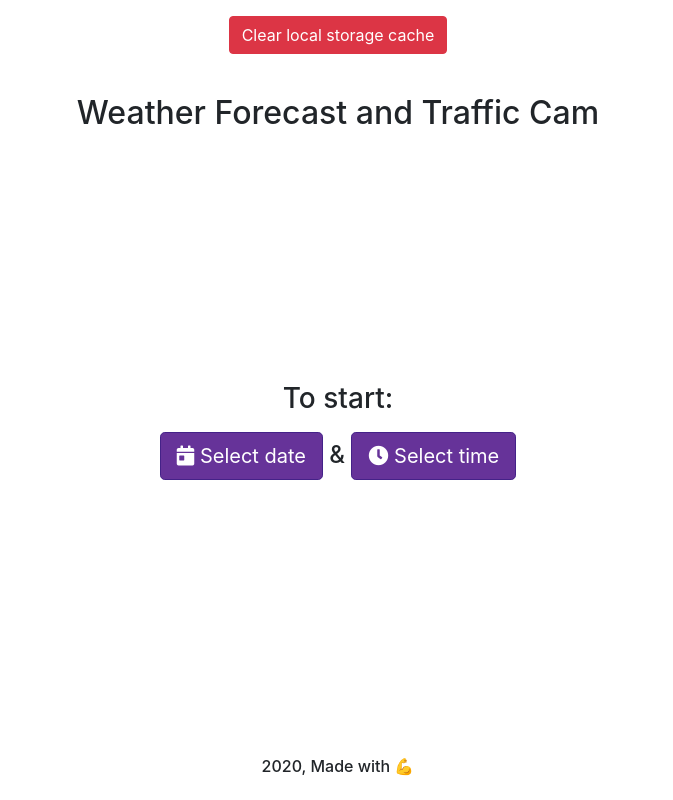
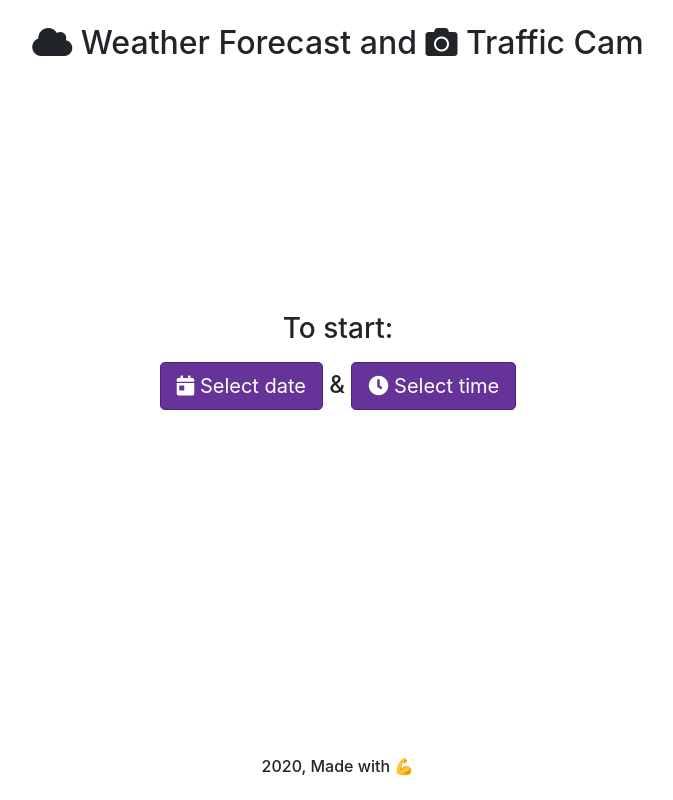
Before and after one commit to jokarz/weather-forecast-traffic-cam, a React (Create React App) app: page / in a window 1280 px wide. Shown: the whole page, without its empty margins (302-975 px from the left). Built offline with nearby package versions, Linux system fonts and the light colour scheme.

Commit message:
Added sorting of results in the same route based on area

```diff
--- a/src/components/pages/main/index.js
+++ b/src/components/pages/main/index.js
@@ -7,15 +7,14 @@ import Locationpicker from "../../organisms/locationpicker";
 import Modal from "../../molecules/modal";
 
 import { getDateString, getTimeString } from "../../../util/dateToString";
-import { lookupCache, updateCache, clearCache } from "../../../util/cacheGeo";
+import { lookupCache, updateCache } from "../../../util/cacheGeo";
 
 import {
   processTrafficData,
   processWeatherData,
   joinData,
   processReverseGeoCode,
-  gmapGeoCode,
-  onemapGeoCode
+  gmapGeoCode
 } from "./processResData";
 
 // Process after date and time are selected
@@ -88,6 +87,16 @@ const Main = props => {
         const newData = JSON.parse(JSON.stringify(olddata));
         if (newData[name]) {
           newData[name].push(newItem);
+
+          newData[name].sort((a, b) => {
+            if (a["area"] < b["area"]) {
+              return -1;
+            }
+            if (a["area"] > b["area"]) {
+              return 1;
+            }
+            return 0;
+          });
         } else {
           newData[name] = [newItem];
         }
@@ -113,7 +122,7 @@ const Main = props => {
     <>
       <div className="container">
         {/* Clearing cache section, only in development */}
-        {process.env.NODE_ENV === "development" ? (
+        {/* {process.env.NODE_ENV === "development" ? (
           <div className="row">
             <div className="col text-center">
               <button
@@ -126,13 +135,14 @@ const Main = props => {
               </button>
             </div>
           </div>
-        ) : null}
+        ) : null} */}
 
         {/* title section */}
         <div className="row">
           <div className="col">
             <h2 className="text-center my-4">
-              Weather Forecast and Traffic Cam
+              <i className="fas fa-cloud"></i> Weather Forecast and{" "}
+              <i className="fas fa-camera"></i> Traffic Cam
             </h2>
           </div>
         </div>
```
